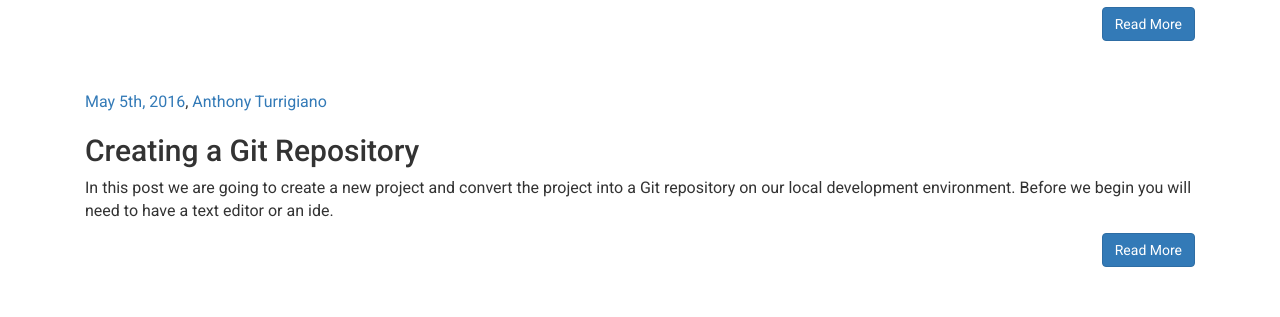
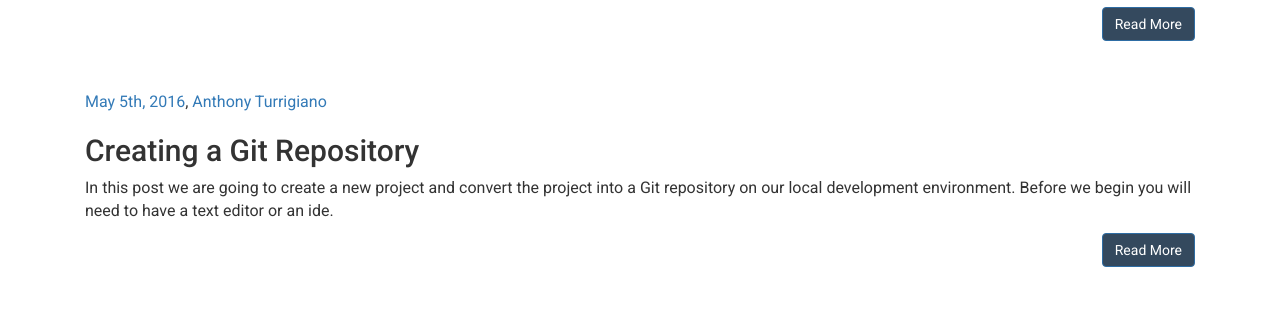
Before and after one commit to AnthonyTurrigiano/gitwithme, a website: page index.html in a window 1280 px wide. Shown: the part 740-1057 px from the top of the page. Drawn offline with nearby package versions, Linux system fonts and the light colour scheme.

Commit message:
added styles for buttons

```diff
--- a/public/css/style.css
+++ b/public/css/style.css
@@ -28,3 +28,7 @@ body{
 .article{
     margin-bottom: 50px;
 }
+
+.btn-primary{
+    background: #34495e;
+}
```
